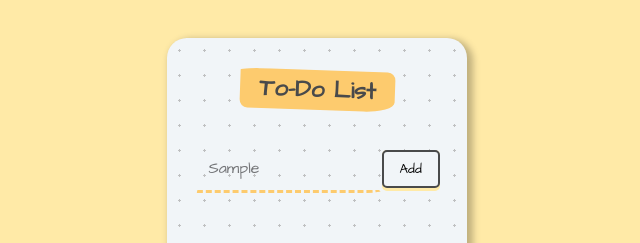
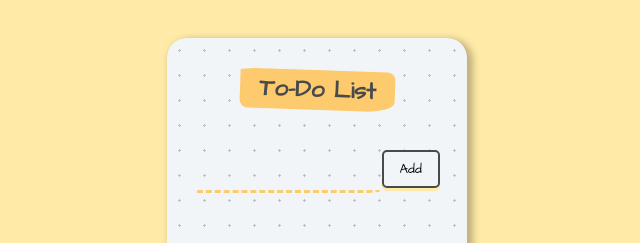
Before and after one commit to labadcloyd/spread-operator-practice, a React (Create React App) app: page / in a window 1280 px wide. Both pictures are taken after typing "Sample" into the empty fields and a click on the button "Add". Shown: the top 243 px of the page, without its empty margins (323-963 px from the left). Built offline with nearby package versions, Linux system fonts and the light colour scheme.

Commit message:
cleared input once submitting form

```diff
--- a/src/components/App.jsx
+++ b/src/components/App.jsx
@@ -1,18 +1,18 @@
 import React, { useState } from "react";
-import Item from "./item";
 
 function App() {
   const [items, setitems] = useState([]);
-  const [currentValue, setValue] = useState("");
+  const [inputValue, setInput] = useState("");
   function changeItem(event) {
     let value = event.target.value;
-    setValue(value);
+    setInput(value);
   }
 
   function addItem(event) {
     event.preventDefault();
-    let newItem = currentValue;
+    let newItem = inputValue;
     setitems([...items, newItem]);
+    setInput("");
   }
   return (
     <div className="container">
@@ -24,7 +24,7 @@ function App() {
           type="text"
           name="name"
           onChange={changeItem}
-          value={currentValue}
+          value={inputValue}
         />
         <button onClick={addItem}>
           <span>Add</span>
@@ -33,7 +33,7 @@ function App() {
       <div>
         <ul>
           {items.map((item, index) => {
-            return <Item name={item} key={index} />;
+            return <li key={index}> {item} </li>;
           })}
           ;
         </ul>
--- a/src/components/item.jsx
+++ /dev/null
@@ -1,5 +0,0 @@
-import React from "react";
-function Item(props) {
-  return <li>{props.name}</li>;
-}
-export default Item;
```
